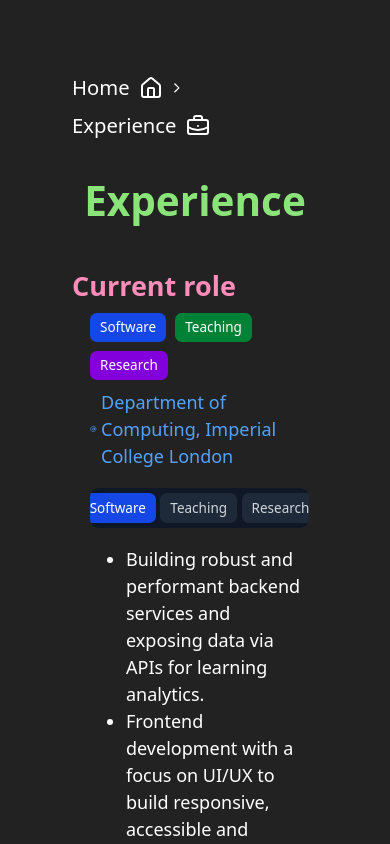
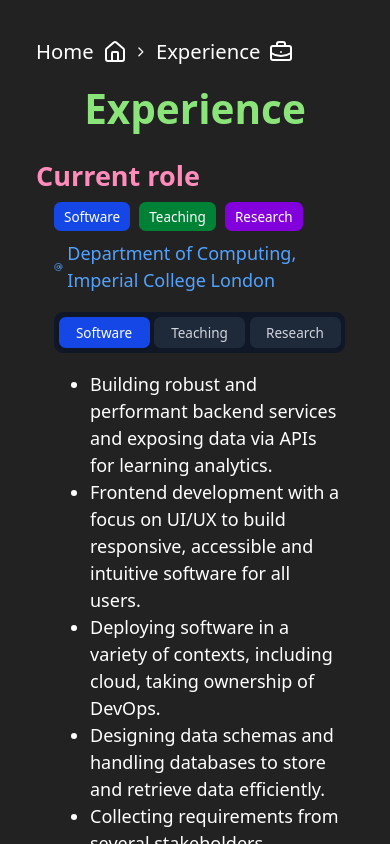
Before and after one commit to zaki-amin/zaki-amin.github.io, a Next.js app: page /experience in a window 390 px wide. Shown: the top 844 px of the page. Built offline with nearby package versions, Linux system fonts and the light colour scheme.

Commit message:
style: improve mobile view of homepage

```diff
--- a/src/app/page.tsx
+++ b/src/app/page.tsx
@@ -3,21 +3,19 @@ import AllLinks from '@/myComponents/navigation/AllLinks'
 
 export default function Home() {
   return (
-    <>
-      <div className='flex flex-col items-center justify-center gap-4'>
+    <div className="flex flex-col items-center justify-center gap-4">
       <AllLinks />
 
-        <h1 className='text-4xl font-bold text-primary-300'>Zaki Amin</h1>
-        <h3 className='text-2xl text-teal-200'>(zah - key ah - mean)</h3>
+      <h1 className="text-4xl font-bold text-primary-300">Zaki Amin</h1>
+      <h3 className="text-2xl text-teal-200">(zah - key ah - mean)</h3>
 
       <Image
-          src='/zaki.jpg'
-          alt='Zaki Amin'
+        src="/zaki.jpg"
+        alt="Zaki Amin"
         width={300}
         height={300}
-          className='rounded-full'
+        className="rounded-full"
       />
     </div>
-    </>
   )
 }
--- a/src/myComponents/Subsection.tsx
+++ b/src/myComponents/Subsection.tsx
@@ -7,7 +7,7 @@ interface SubsectionProps {
 
 const Subsection: FC<SubsectionProps> = ({ title, children }) => {
   return (
-    <div className='px-16 md:px-32'>
+    <div className='px-4 md:px-16'>
       <h2 className='text-2xl font-semibold py-2 text-secondary-300'>
         {title}
       </h2>
--- a/src/myComponents/layout/PageFrame.tsx
+++ b/src/myComponents/layout/PageFrame.tsx
@@ -5,7 +5,10 @@ interface PageFrameProps {
 }
 
 const PageFrame: FC<PageFrameProps> = ({ children }) => {
-  return <div className='min-h-screen flex flex-col py-16 gap-8'>{children}</div>
+  return (
+    <div className='min-h-screen flex flex-col py-8 md:py-16 gap-4 md:gap-8 px-4 md:px-6 lg:px-8'>
+      {children}
+    </div>
+  )
 }
-
 export default PageFrame
--- a/src/myComponents/navigation/AllLinks.tsx
+++ b/src/myComponents/navigation/AllLinks.tsx
@@ -12,8 +12,8 @@ import {
 
 const AllLinks: FC = () => {
   return (
-    <NavigationMenu className='p-4 mt-8'>
-      <NavigationMenuList className='gap-8'>
+    <NavigationMenu className='p-2 sm:p-4 mt-4 sm:mt-8 w-full'>
+      <NavigationMenuList className='flex-nowrap gap-2 sm:gap-4 justify-center w-full text-sm sm:text-base'>
         <NavigationItem href='/experience' content={<ExperienceIcon />} />
         <NavigationItem href='/about' content={<AboutIcon />} />
         <NavigationItem href='/contact' content={<ContactIcon />} />
--- a/src/myComponents/navigation/BreadcrumbWithIcon.tsx
+++ b/src/myComponents/navigation/BreadcrumbWithIcon.tsx
@@ -15,7 +15,7 @@ interface BreadcrumbWithIconProps {
 
 const BreadcrumbWithIcon: FC<BreadcrumbWithIconProps> = ({ icon }) => {
   return (
-    <Breadcrumb className='px-16'>
+    <Breadcrumb className='px-4 md:px-16'>
       <BreadcrumbList>
         <BreadcrumbItem>
           <BreadcrumbLink href='/'>
```
Lines whose indentation alone changed are shown as unchanged.
